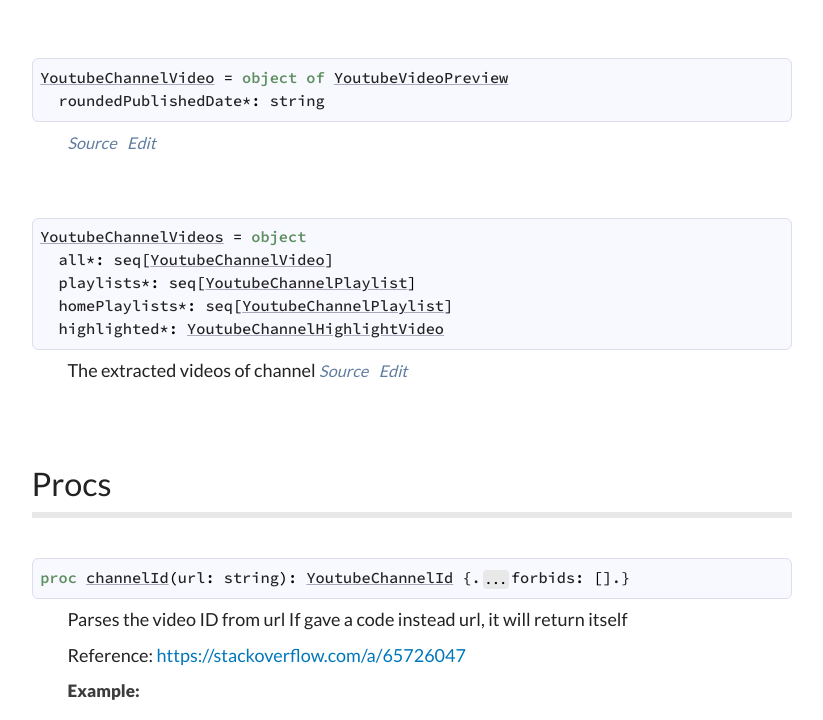
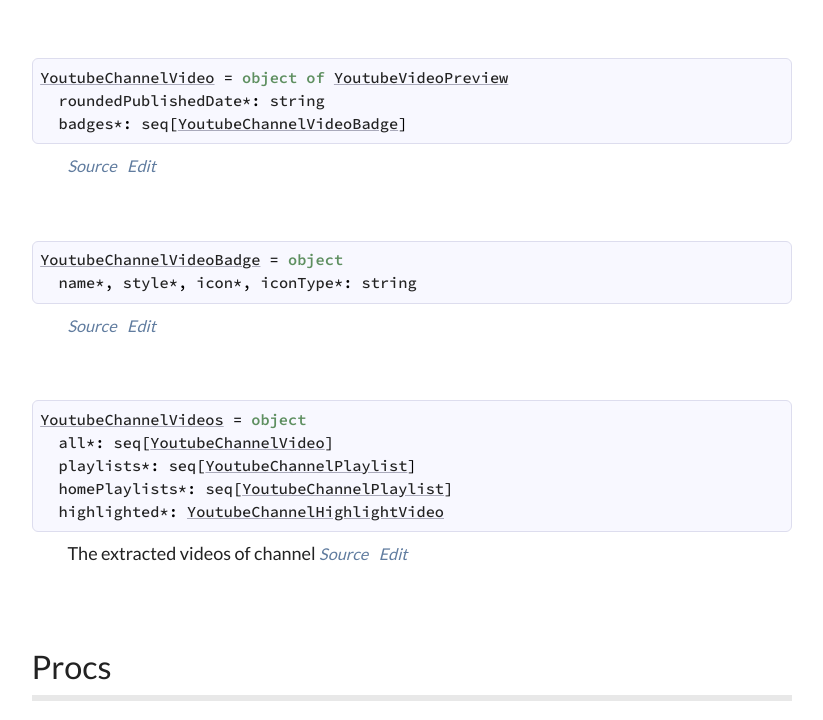
Before and after one commit to thisago/ytextractor, a plain HTML site: page docs/ytextractor/channel.html in a window 1280 px wide. Shown: the part 1671-2391 px from the top of the page, without its empty margins (373-1196 px from the left). Drawn offline with Linux system fonts and the light colour scheme; a script that the page names is missing.

Commit message:
Updated docs

```diff
--- a/docs/ytextractor/channel.html
+++ b/docs/ytextractor/channel.html
@@ -76,7 +76,10 @@
 <li><a class="reference" href="#YoutubeChannelPlaylist" title="YoutubeChannelPlaylist = object of YoutubePlaylistPreview
   videos*: seq[YoutubeChannelVideo]">YoutubeChannelPlaylist</a></li>
 <li><a class="reference" href="#YoutubeChannelVideo" title="YoutubeChannelVideo = object of YoutubeVideoPreview
-  roundedPublishedDate*: string">YoutubeChannelVideo</a></li>
+  roundedPublishedDate*: string
+  badges*: seq[YoutubeChannelVideoBadge]">YoutubeChannelVideo</a></li>
+<li><a class="reference" href="#YoutubeChannelVideoBadge" title="YoutubeChannelVideoBadge = object
+  name*, style*, icon*, iconType*: string">YoutubeChannelVideoBadge</a></li>
 <li><a class="reference" href="#YoutubeChannelVideos" title="YoutubeChannelVideos = object
   all*: seq[YoutubeChannelVideo]
   playlists*: seq[YoutubeChannelPlaylist]
@@ -178,8 +181,8 @@
   <dd>
 
 
-    <a href="https://github.com/thisago/ytextractor/tree/master/src/ytextractor/channel.nim#L40" class="link-seesrc" target="_blank">Source</a>&nbsp;&nbsp;
-<a href="https://github.com/thisago/ytextractor/edit/devel/src/ytextractor/channel.nim#L40" class="link-seesrc" target="_blank" >Edit</a>&nbsp;&nbsp;
+    <a href="https://github.com/thisago/ytextractor/tree/master/src/ytextractor/channel.nim#L43" class="link-seesrc" target="_blank">Source</a>&nbsp;&nbsp;
+<a href="https://github.com/thisago/ytextractor/edit/devel/src/ytextractor/channel.nim#L43" class="link-seesrc" target="_blank" >Edit</a>&nbsp;&nbsp;
 
   </dd>
 </div>
@@ -215,20 +218,33 @@
   <dd>
 
 
-    <a href="https://github.com/thisago/ytextractor/tree/master/src/ytextractor/channel.nim#L42" class="link-seesrc" target="_blank">Source</a>&nbsp;&nbsp;
-<a href="https://github.com/thisago/ytextractor/edit/devel/src/ytextractor/channel.nim#L42" class="link-seesrc" target="_blank" >Edit</a>&nbsp;&nbsp;
+    <a href="https://github.com/thisago/ytextractor/tree/master/src/ytextractor/channel.nim#L45" class="link-seesrc" target="_blank">Source</a>&nbsp;&nbsp;
+<a href="https://github.com/thisago/ytextractor/edit/devel/src/ytextractor/channel.nim#L45" class="link-seesrc" target="_blank" >Edit</a>&nbsp;&nbsp;
 
   </dd>
 </div>
 <div id="YoutubeChannelVideo">
   <dt><pre><a href="channel.html#YoutubeChannelVideo"><span class="Identifier">YoutubeChannelVideo</span></a> <span class="Other">=</span> <span class="Keyword">object</span> <span class="Keyword">of</span> <a href="core/types.html#YoutubeVideoPreview"><span class="Identifier">YoutubeVideoPreview</span></a>
   <span class="Identifier">roundedPublishedDate</span><span class="Operator">*</span><span class="Other">:</span> <span class="Identifier">string</span>
+  <span class="Identifier">badges</span><span class="Operator">*</span><span class="Other">:</span> <span class="Identifier">seq</span><span class="Other">[</span><a href="channel.html#YoutubeChannelVideoBadge"><span class="Identifier">YoutubeChannelVideoBadge</span></a><span class="Other">]</span>
 </pre></dt>
   <dd>
 
 
     <a href="https://github.com/thisago/ytextractor/tree/master/src/ytextractor/channel.nim#L38" class="link-seesrc" target="_blank">Source</a>&nbsp;&nbsp;
 <a href="https://github.com/thisago/ytextractor/edit/devel/src/ytextractor/channel.nim#L38" class="link-seesrc" target="_blank" >Edit</a>&nbsp;&nbsp;
+
+  </dd>
+</div>
+<div id="YoutubeChannelVideoBadge">
+  <dt><pre><a href="channel.html#YoutubeChannelVideoBadge"><span class="Identifier">YoutubeChannelVideoBadge</span></a> <span class="Other">=</span> <span class="Keyword">object</span>
+  <span class="Identifier">name</span><span class="Operator">*</span><span class="Other">,</span> <span class="Identifier">style</span><span class="Operator">*</span><span class="Other">,</span> <span class="Identifier">icon</span><span class="Operator">*</span><span class="Other">,</span> <span class="Identifier">iconType</span><span class="Operator">*</span><span class="Other">:</span> <span class="Identifier">string</span>
+</pre></dt>
+  <dd>
+
+
+    <a href="https://github.com/thisago/ytextractor/tree/master/src/ytextractor/channel.nim#L41" class="link-seesrc" target="_blank">Source</a>&nbsp;&nbsp;
+<a href="https://github.com/thisago/ytextractor/edit/devel/src/ytextractor/channel.nim#L41" class="link-seesrc" target="_blank" >Edit</a>&nbsp;&nbsp;
 
   </dd>
 </div>
@@ -242,8 +258,8 @@
   <dd>
 
     The extracted videos of channel
-    <a href="https://github.com/thisago/ytextractor/tree/master/src/ytextractor/channel.nim#L44" class="link-seesrc" target="_blank">Source</a>&nbsp;&nbsp;
-<a href="https://github.com/thisago/ytextractor/edit/devel/src/ytextractor/channel.nim#L44" class="link-seesrc" target="_blank" >Edit</a>&nbsp;&nbsp;
+    <a href="https://github.com/thisago/ytextractor/tree/master/src/ytextractor/channel.nim#L47" class="link-seesrc" target="_blank">Source</a>&nbsp;&nbsp;
+<a href="https://github.com/thisago/ytextractor/edit/devel/src/ytextractor/channel.nim#L47" class="link-seesrc" target="_blank" >Edit</a>&nbsp;&nbsp;
 
   </dd>
 </div>
@@ -272,8 +288,8 @@
 <span class="Identifier">doAssert</span> <span class="StringLit">&quot;http://www.youtube.com/partnersupport&quot;</span><span class="Operator">.</span><span class="Identifier">channelId</span><span class="Operator">.</span><span class="Identifier">id</span> <span class="Operator">==</span> <span class="StringLit">&quot;partnersupport&quot;</span>
 <span class="Identifier">doAssert</span> <span class="StringLit">&quot;https://youtube.com/partnersupport&quot;</span><span class="Operator">.</span><span class="Identifier">channelId</span><span class="Operator">.</span><span class="Identifier">id</span> <span class="Operator">==</span> <span class="StringLit">&quot;partnersupport&quot;</span>
 <span class="Identifier">doAssert</span> <span class="StringLit">&quot;http://youtube.com/partnersupport&quot;</span><span class="Operator">.</span><span class="Identifier">channelId</span><span class="Operator">.</span><span class="Identifier">id</span> <span class="Operator">==</span> <span class="StringLit">&quot;partnersupport&quot;</span></pre>
-    <a href="https://github.com/thisago/ytextractor/tree/master/src/ytextractor/channel.nim#L235" class="link-seesrc" target="_blank">Source</a>&nbsp;&nbsp;
-<a href="https://github.com/thisago/ytextractor/edit/devel/src/ytextractor/channel.nim#L235" class="link-seesrc" target="_blank" >Edit</a>&nbsp;&nbsp;
+    <a href="https://github.com/thisago/ytextractor/tree/master/src/ytextractor/channel.nim#L252" class="link-seesrc" target="_blank">Source</a>&nbsp;&nbsp;
+<a href="https://github.com/thisago/ytextractor/edit/devel/src/ytextractor/channel.nim#L252" class="link-seesrc" target="_blank" >Edit</a>&nbsp;&nbsp;
 
   </dd>
 </div>
@@ -295,8 +311,8 @@
 <span class="Keyword">discard</span> <span class="Identifier">vid</span><span class="Operator">.</span><span class="Identifier">update</span><span class="Punctuation">(</span><span class="Identifier">home</span><span class="Punctuation">)</span><span class="Punctuation">:</span></pre><p><strong>Example:</strong></p>
 <pre class="listing"><span class="Keyword">var</span> <span class="Identifier">vid</span> <span class="Operator">=</span> <span class="Identifier">extractChannel</span><span class="Punctuation">(</span><span class="StringLit">&quot;https://www.youtube.com/channel/UC3aGq0eFrvrjM4F1dLUo87A&quot;</span><span class="Punctuation">)</span>
 <span class="Identifier">echo</span> <span class="Identifier">vid</span></pre>
-    <a href="https://github.com/thisago/ytextractor/tree/master/src/ytextractor/channel.nim#L297" class="link-seesrc" target="_blank">Source</a>&nbsp;&nbsp;
-<a href="https://github.com/thisago/ytextractor/edit/devel/src/ytextractor/channel.nim#L297" class="link-seesrc" target="_blank" >Edit</a>&nbsp;&nbsp;
+    <a href="https://github.com/thisago/ytextractor/tree/master/src/ytextractor/channel.nim#L314" class="link-seesrc" target="_blank">Source</a>&nbsp;&nbsp;
+<a href="https://github.com/thisago/ytextractor/edit/devel/src/ytextractor/channel.nim#L314" class="link-seesrc" target="_blank" >Edit</a>&nbsp;&nbsp;
 
   </dd>
 </div>
@@ -309,8 +325,8 @@
   <dd>
 
 
-    <a href="https://github.com/thisago/ytextractor/tree/master/src/ytextractor/channel.nim#L232" class="link-seesrc" target="_blank">Source</a>&nbsp;&nbsp;
-<a href="https://github.com/thisago/ytextractor/edit/devel/src/ytextractor/channel.nim#L232" class="link-seesrc" target="_blank" >Edit</a>&nbsp;&nbsp;
+    <a href="https://github.com/thisago/ytextractor/tree/master/src/ytextractor/channel.nim#L249" class="link-seesrc" target="_blank">Source</a>&nbsp;&nbsp;
+<a href="https://github.com/thisago/ytextractor/edit/devel/src/ytextractor/channel.nim#L249" class="link-seesrc" target="_blank" >Edit</a>&nbsp;&nbsp;
 
   </dd>
 </div>
@@ -323,8 +339,8 @@
   <dd>
 
     Initialize a new <tt class="docutils literal"><span class="pre"><span class="Identifier">YoutubeChannel</span></span></tt> instance
-    <a href="https://github.com/thisago/ytextractor/tree/master/src/ytextractor/channel.nim#L51" class="link-seesrc" target="_blank">Source</a>&nbsp;&nbsp;
-<a href="https://github.com/thisago/ytextractor/edit/devel/src/ytextractor/channel.nim#L51" class="link-seesrc" target="_blank" >Edit</a>&nbsp;&nbsp;
+    <a href="https://github.com/thisago/ytextractor/tree/master/src/ytextractor/channel.nim#L54" class="link-seesrc" target="_blank">Source</a>&nbsp;&nbsp;
+<a href="https://github.com/thisago/ytextractor/edit/devel/src/ytextractor/channel.nim#L54" class="link-seesrc" target="_blank" >Edit</a>&nbsp;&nbsp;
 
   </dd>
 </div>
@@ -352,8 +368,8 @@
 <span class="Keyword">if</span> <span class="Keyword">not</span> <span class="Identifier">channel</span><span class="Operator">.</span><span class="Identifier">update</span><span class="Punctuation">(</span><span class="Punctuation">)</span><span class="Punctuation">:</span>
   <span class="Identifier">echo</span> <span class="StringLit">&quot;Error to update: &quot;</span> <span class="Operator">&amp;</span> <span class="Operator">$</span><span class="Identifier">channel</span><span class="Operator">.</span><span class="Identifier">status</span><span class="Operator">.</span><span class="Identifier">error</span>
 <span class="Identifier">echo</span> <span class="Identifier">channel</span></pre>
-    <a href="https://github.com/thisago/ytextractor/tree/master/src/ytextractor/channel.nim#L55" class="link-seesrc" target="_blank">Source</a>&nbsp;&nbsp;
-<a href="https://github.com/thisago/ytextractor/edit/devel/src/ytextractor/channel.nim#L55" class="link-seesrc" target="_blank" >Edit</a>&nbsp;&nbsp;
+    <a href="https://github.com/thisago/ytextractor/tree/master/src/ytextractor/channel.nim#L58" class="link-seesrc" target="_blank">Source</a>&nbsp;&nbsp;
+<a href="https://github.com/thisago/ytextractor/edit/devel/src/ytextractor/channel.nim#L58" class="link-seesrc" target="_blank" >Edit</a>&nbsp;&nbsp;
 
   </dd>
 </div>
@@ -383,8 +399,8 @@
 <span class="Identifier">doAssert</span> <span class="Identifier">YoutubeChannelId</span><span class="Punctuation">(</span><span class="Identifier">id</span><span class="Punctuation">:</span> <span class="StringLit">&quot;invalid&quot;</span><span class="Punctuation">)</span><span class="Operator">.</span><span class="Identifier">valid</span> <span class="Operator">==</span> <span class="Identifier">false</span>
 <span class="Comment"># The below will not be valid because the kind cannot be inferred</span>
 <span class="Identifier">doAssert</span> <span class="Identifier">YoutubeChannelId</span><span class="Punctuation">(</span><span class="Identifier">id</span><span class="Punctuation">:</span> <span class="StringLit">&quot;Dx4eelwPGaQ&quot;</span><span class="Punctuation">)</span><span class="Operator">.</span><span class="Identifier">valid</span> <span class="Operator">==</span> <span class="Identifier">false</span></pre>
-    <a href="https://github.com/thisago/ytextractor/tree/master/src/ytextractor/channel.nim#L270" class="link-seesrc" target="_blank">Source</a>&nbsp;&nbsp;
-<a href="https://github.com/thisago/ytextractor/edit/devel/src/ytextractor/channel.nim#L270" class="link-seesrc" target="_blank" >Edit</a>&nbsp;&nbsp;
+    <a href="https://github.com/thisago/ytextractor/tree/master/src/ytextractor/channel.nim#L287" class="link-seesrc" target="_blank">Source</a>&nbsp;&nbsp;
+<a href="https://github.com/thisago/ytextractor/edit/devel/src/ytextractor/channel.nim#L287" class="link-seesrc" target="_blank" >Edit</a>&nbsp;&nbsp;
 
   </dd>
 </div>
@@ -406,7 +422,7 @@
       <div class="twelve-columns footer">
         <span class="nim-sprite"></span>
         <br>
-        <small style="color: var(--hint);">Made with Nim. Generated: 2022-08-23 13:14:58 UTC</small>
+        <small style="color: var(--hint);">Made with Nim. Generated: 2022-08-23 14:30:11 UTC</small>
       </div>
     </div>
   </div>
```
Also changed, not shown: docs/theindex.html (+5 -1 lines), docs/ytextractor.html (+2 -2 lines), docs/ytextractor/core/cookies.html (+1 -1 lines), docs/ytextractor/core/core.html (+1 -1 lines), docs/ytextractor/core/types.html (+1 -1 lines), docs/ytextractor/video.html (+1 -1 lines), 1 other file.
